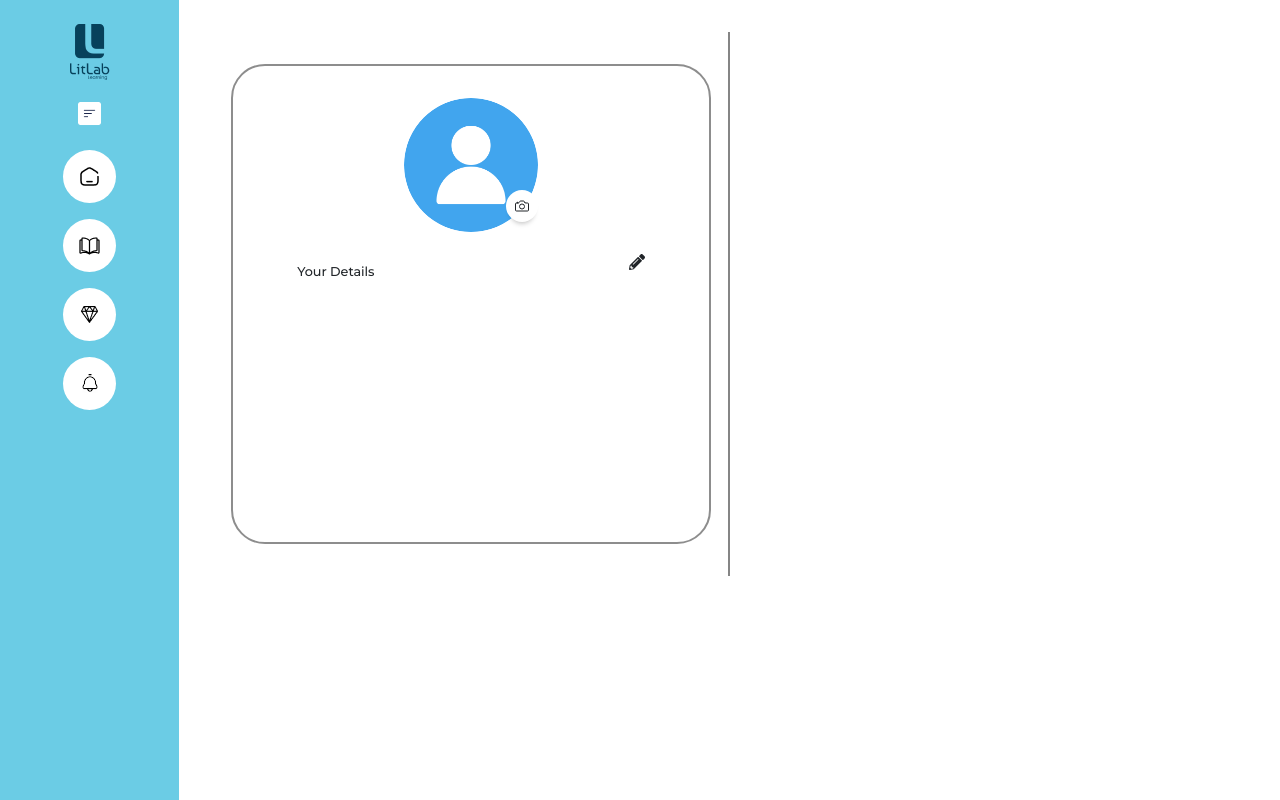
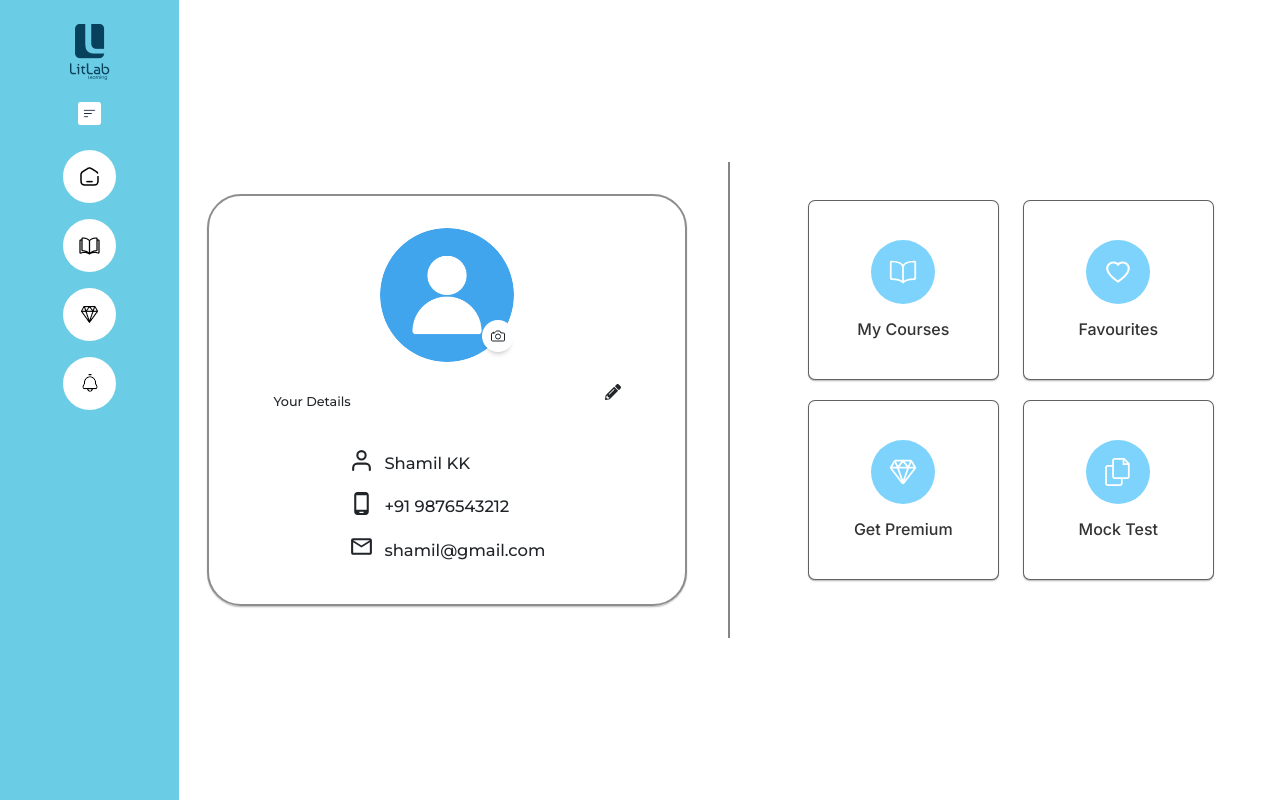
Before and after one commit to shamilbinumer/litlab-webapp-frontend, a React (Vite) app: page /my-profile in a window 1280 px wide. Built offline with nearby package versions, Linux system fonts and the light colour scheme; a web font is replaced by a local one.

Commit message:
My Profile Completed

```diff
--- a/src/components/MyProfile/MyProfile.jsx
+++ b/src/components/MyProfile/MyProfile.jsx
@@ -1,7 +1,12 @@
-import { IoCameraOutline } from 'react-icons/io5'
+import { IoCameraOutline, IoDiamondOutline } from 'react-icons/io5'
 import SideNave from '../common/SideNav/SideNave'
 import './MyProfile.scss'
 import { FaPencilAlt } from 'react-icons/fa'
+import { FiUser } from "react-icons/fi";
+import { MdOutlineEmail, MdOutlinePhoneAndroid } from 'react-icons/md';
+import { IoBookOutline } from "react-icons/io5";
+import { AiOutlineHeart } from "react-icons/ai";
+import { VscFiles } from "react-icons/vsc";
 
 const MyProfile = () => {
     return (
@@ -9,11 +14,11 @@ const MyProfile = () => {
             <div className="my-profile-main">
                 <div className="my-profile-left"><SideNave /></div>
                 <div className="my-profile-right">
-                    <div className="row">
+                    <div className="row right-main">
                         <div className="col-lg-6 profile-contanet-left">
                             <div className="profile-card">
                                 <div className="dp">
-                                    <div style={{overflow: 'hidden',borderRadius:"50%"}}>
+                                    <div style={{ overflow: 'hidden', borderRadius: "50%" }}>
                                         <img src="/Images/9385289.png" alt="" />
                                     </div>
                                     <div className="camera-icon">
@@ -24,9 +29,66 @@ const MyProfile = () => {
                                     <div className='yr-details-text'>Your Details</div>
                                     <div className='edit'><FaPencilAlt /></div>
                                 </div>
+                                <div className="detsils-container">
+                                    <div className="details">
+                                        <div><FiUser className='icon' /></div>
+                                        <div className='details-text'>Shamil KK</div>
+                                    </div>
+                                    <div className="details">
+                                        <div><MdOutlinePhoneAndroid className='icon' /></div>
+                                        <div className='details-text'>+91 9876543212</div>
+                                    </div>
+                                    <div className="details">
+                                        <div><MdOutlineEmail className='icon' /></div>
+                                        <div className='details-text'>shamil@gmail.com</div>
+                                    </div>
+                                </div>
                             </div>
                         </div>
-                        <div className="col-lg-6 profile-contanet-right"></div>
+                        <div className="col-lg-6 profile-contanet-right">
+                            <div className="row four-card-main">
+                                <div className="col-lg-6">
+                                    <div className="four-card">
+                                        <div className="card-content">
+                                            <div className="icon-wrapper">
+                                                <IoBookOutline className="card-icon" />
+                                            </div>
+                                            <h3 className="card-title">My Courses</h3>
+                                        </div>
+                                    </div>
+                                </div>
+                                <div className="col-lg-6">
+                                    <div className="four-card">
+                                        <div className="card-content">
+                                            <div className="icon-wrapper">
+                                                <AiOutlineHeart className="card-icon" />
+                                            </div>
+                                            <h3 className="card-title">Favourites</h3>
+                                        </div>
+                                    </div>
+                                </div>
+                                <div className="col-lg-6">
+                                    <div className="four-card">
+                                        <div className="card-content">
+                                            <div className="icon-wrapper">
+                                                <IoDiamondOutline className="card-icon" />
+                                            </div>
+                                            <h3 className="card-title">Get Premium</h3>
+                                        </div>
+                                    </div>
+                                </div>
+                                <div className="col-lg-6">
+                                    <div className="four-card">
+                                        <div className="card-content">
+                                            <div className="icon-wrapper">
+                                                <VscFiles className="card-icon" />
+                                            </div>
+                                            <h3 className="card-title">Mock Test</h3>
+                                        </div>
+                                    </div>
+                                </div>
+                            </div>
+                        </div>
                     </div>
                 </div>
             </div>
--- a/src/components/MyProfile/MyProfile.scss
+++ b/src/components/MyProfile/MyProfile.scss
@@ -11,19 +11,24 @@
             z-index: 1000;
         }
         .my-profile-right{
-            padding: 2rem;
             position: relative;
+            overflow-x: hidden;
             width: 86%;
             margin-left: 14%;
+            .right-main{
+                height: 100vh;
+                display: flex;
+                align-items: center;
+            }
             .profile-contanet-left{
                 border-right: 2px solid #0000007A;
                 padding: 2rem;
                 .profile-card{
                     border: 2px solid #00000072;
                     width: 480px;
-                    height: 480px;
                     border-radius: 34px;
                     margin: auto;
+                    box-shadow: 0px 1.33px 1.33px 0px #00000040;
                     padding: 2rem;
                     .dp{
                         width: 134px;
@@ -65,7 +70,95 @@
 
                         }
                     }
+                    .detsils-container{
+                        width: fit-content;
+                        margin: auto;
+                        .details{
+                            display: flex;
+                            // justify-content: center;
+                            gap: 10px;
+                            align-items: center;
+                            // padding-bottom: rem;
+                            .icon{
+                                font-size: 25px;
+                                margin-top: -10px;
+                            }
+                            .details-text{
+                                font-family: Montserrat;
+                                font-size: 16.47px;
+                                font-weight: 500;
+                                line-height: 43.37px;
+                                letter-spacing: -0.024031199514865875px;
+                                text-underline-position: from-font;
+                                text-decoration-skip-ink: none;
+
+                            }
+                        }
+                    }
                 }
+            }
+            .profile-contanet-right{
+                padding: 2rem;
+                .four-card-main {
+                    width: 430px;
+                    height: 400px;
+                    margin: auto;
+                  }
+
+                  .four-card {
+                    width: 100%;
+                    height: 180px;
+                    box-shadow: 0px 1.23px 1.23px 0px #00000040;
+                    border: 0.31px solid #0000009E;
+                    border-radius: 7px;
+                    background: #fff;
+                    display: flex;
+                    align-items: center;
+                    font-family: Inter;
+                    font-size: 17.27px;
+                    font-weight: 600;
+                    line-height: 20.9px;
+                    text-align: left;
+                    text-underline-position: from-font;
+                    text-decoration-skip-ink: none;
+                    justify-content: center;
+                    cursor: pointer;
+                    transition: transform 0.2s ease;
+                  }
+
+                  .four-card:hover {
+                    transform: translateY(-2px);
+                  }
+
+                  .card-content {
+                    display: flex;
+                    flex-direction: column;
+                    align-items: center;
+                    text-align: center;
+                  }
+
+                  .icon-wrapper {
+                    background-color: #7DD3FC;
+                    border-radius: 50%;
+                    width: 64px;
+                    height: 64px;
+                    display: flex;
+                    align-items: center;
+                    justify-content: center;
+                    margin-bottom: 16px;
+                  }
+
+                  .card-icon {
+                    color: white;
+                    font-size: 28px;
+                  }
+
+                  .card-title {
+                    font-size: 16px;
+                    font-weight: 500;
+                    color: #333;
+                    margin: 0;
+                  }
             }
         }
     }
```
